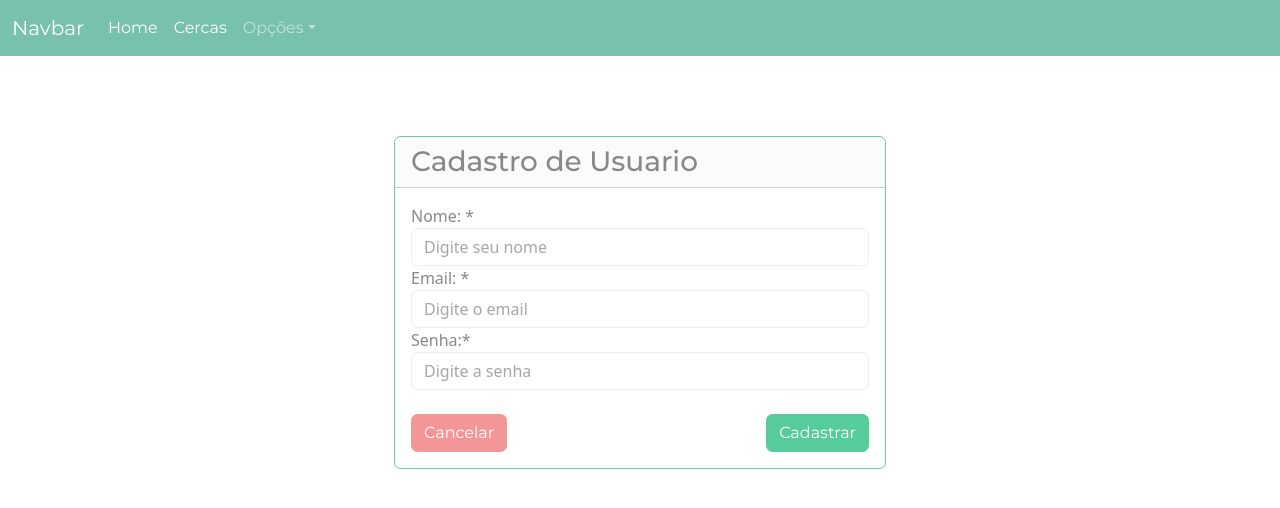
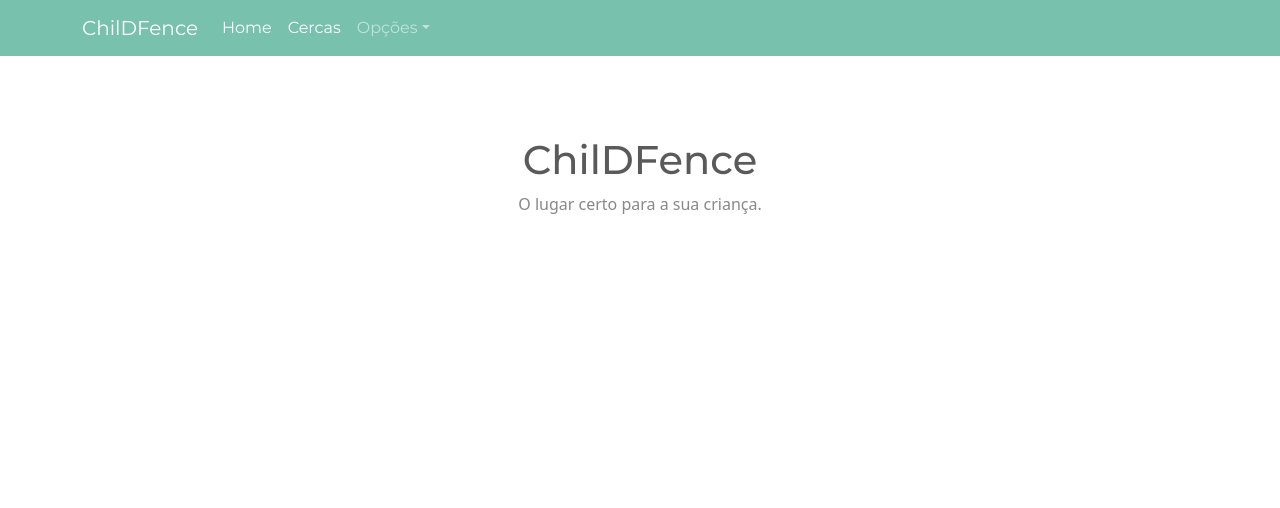
Before and after one commit to FilipeFariasC/projeto-dac-2022.1-frontend, a React (Create React App) app: page / in a window 1280 px wide. Shown: the top 508 px of the page. Built offline with nearby package versions, Linux system fonts and the light colour scheme; the HTML template or start-up script is replaced by a standard one.

Commit message:
página inicial, página de usuário, e cadastro de bracelet temporárias criadas

```diff
--- a/src/components/Navbar.jsx
+++ b/src/components/Navbar.jsx
@@ -1,6 +1,6 @@
 import React from "react";
 import {NavDropdown} from "react-bootstrap";
-import {Router} from 'react-router-dom';
+import {Link} from 'react-router-dom';
 
 import NavItem from "./NavItem";
 
@@ -8,10 +8,10 @@ function Navbar(props) {
     return (
         <>
             <nav className="navbar navbar-expand-lg navbar-dark bg-primary">
-                <div className="container-fluid">
-                    <a className="navbar-brand" href="/">
-                    Navbar
-                    </a>
+                <div className="container container-fluid">
+                    <Link className="navbar-brand" href="/">
+                    ChilDFence
+                    </Link>
                     <button
                     className="navbar-toggler"
                     type="button"
@@ -30,7 +30,7 @@ function Navbar(props) {
                         <NavItem href="/" label="Cercas" />
                         <NavDropdown title="Opções" id="dropdown-opcoes">
                         <NavDropdown.Item href="/createUser">
-                            Cadastrar Usuario
+                            Cadastrar Usuário
                         </NavDropdown.Item>
                         <NavDropdown.Item href="/profile"> Perfil </NavDropdown.Item>
                         <NavDropdown.Item href="/createBracelet"> Cadastrar Pulseira </NavDropdown.Item>
--- a/src/main/AppRoutes.jsx
+++ b/src/main/AppRoutes.jsx
@@ -1,5 +1,6 @@
 import React from "react";
 import {Route, BrowserRouter, Routes} from "react-router-dom";
+import HomePage from "../screens/HomePage/HomePage";
 import CreateUser from '../screens/createUser/CreateUser';
 import UserProfile from "../screens/UserProfile/UserProfile";
 import BraceletCreate from "../screens/BraceletCreate/BraceletCreate";
@@ -9,10 +10,13 @@ import BraceletCreate from "../screens/BraceletCreate/BraceletCreate";
 function AppRoutes(){
     return (
         <BrowserRouter>
+            <Route path={["/home", "/"]} exact>
+                <HomePage/>
+            </Route>
             <Route path={"/profile"} exact >
                 <UserProfile />
             </Route>
-            <Route path={["/","/createUser"]} exact >
+            <Route path={["/signIn","/createUser"]} exact >
                 <CreateUser />
             </Route>
             <Route path={"/createBracelet"} exact>
--- /dev/null
+++ b/src/screens/HomePage/HomePage.jsx
@@ -0,0 +1,31 @@
+import React, {Component} from "react";
+import Navbar from "../../components/Navbar";
+import {withRouter} from "react-router-dom";
+import "./css/HomePage.css"
+
+class HomePage extends Component {
+
+    constructor(props) {
+        super(props);
+    }
+
+    render() {
+        return (
+            <>
+                <Navbar/>
+                <div className="container">
+                    <div className="row">
+                        <div className="col-md-6 brand-text">
+                            <h1 className="title">ChilDFence</h1>
+                            <blockquote>
+                                O lugar certo para a sua criança.
+                            </blockquote>
+                        </div>
+                    </div>
+                </div>
+            </>
+        );
+    }
+}
+
+export default withRouter(HomePage);
--- /dev/null
+++ b/src/screens/HomePage/css/HomePage.css
@@ -0,0 +1,3 @@
+.brand-text{
+    text-align: center;
+}
--- a/src/screens/createUser/CreateUser.jsx
+++ b/src/screens/createUser/CreateUser.jsx
@@ -6,8 +6,9 @@ import "./css/CreateUser.css"
 
 import NavBar from '../../components/Navbar';
 import GoBack from '../../components/GoBack';
+import {withRouter} from 'react-router-dom';
 
-export default class CreateUser extends React.Component {
+class CreateUser extends React.Component {
 
     state = {
         name: '',
@@ -33,6 +34,7 @@ export default class CreateUser extends React.Component {
             }
         ).then(response => {
             console.log(response);
+            this.props.history.push('/');
         }
         ).catch(error => {
             console.log(error);
@@ -93,3 +95,5 @@ export default class CreateUser extends React.Component {
         )
     }
 }
+
+export default withRouter(CreateUser);
```
